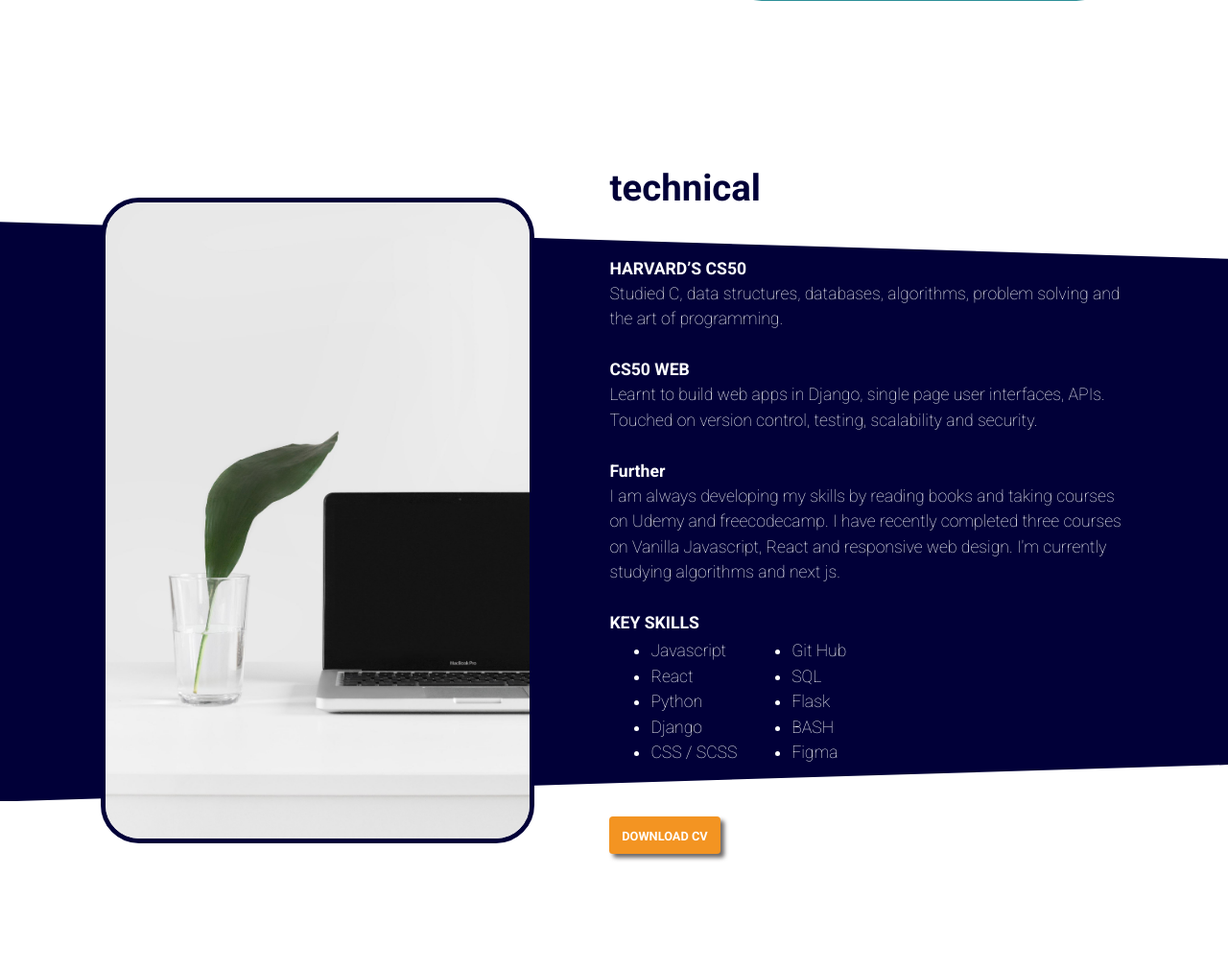
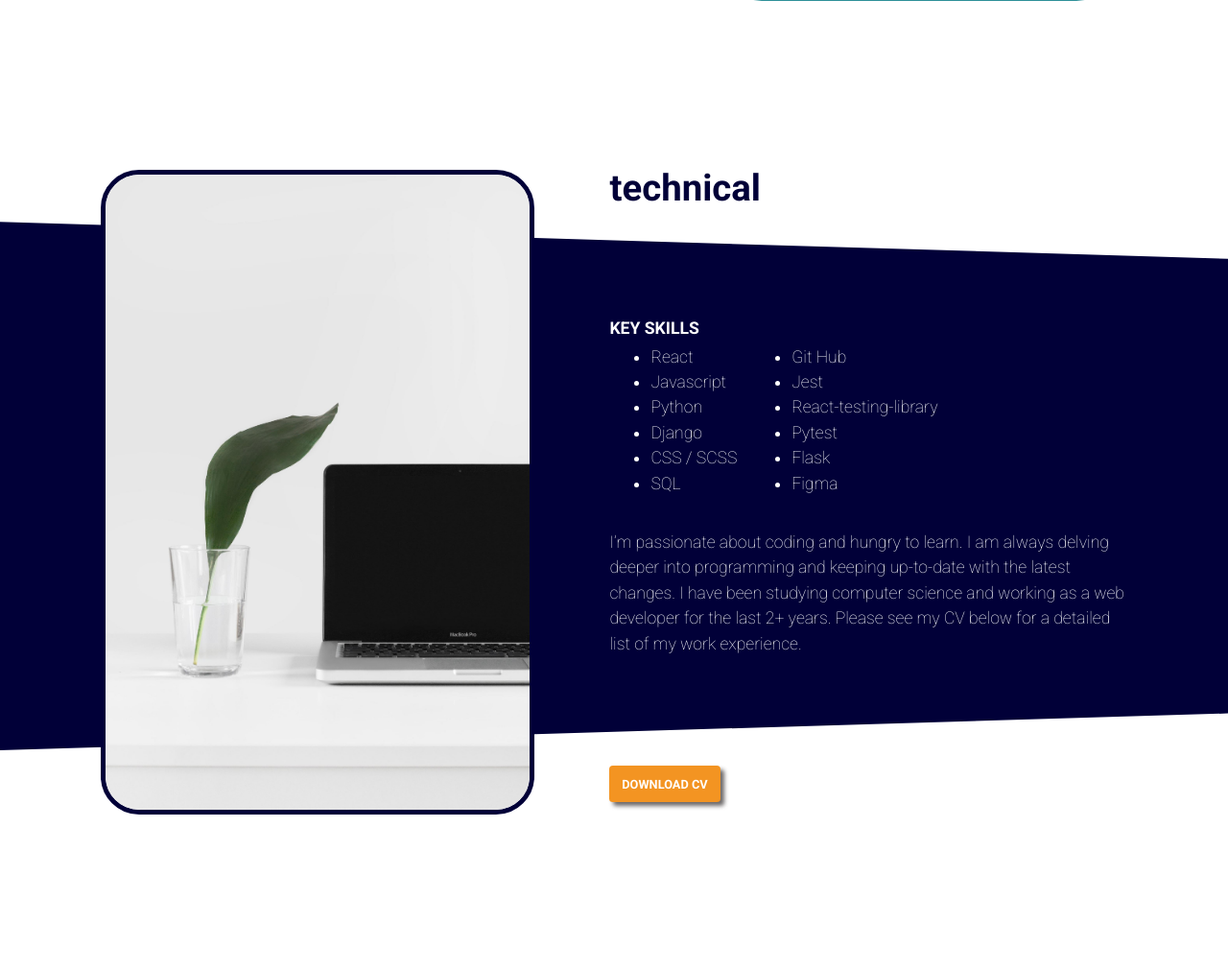
Before and after one commit to andy-little/Web-Portfolio, a Django app: page / in a window 1280 px wide. Shown: the part 2490-3500 px from the top of the page at 96% size. Run offline with Django 3.2, Linux system fonts and the light colour scheme; parts of the project's set-up code (start-up, migrations or seed data) failed here and were passed over; some web fonts are replaced.

Commit message:
updated about text

```diff
--- a/portfolio/static/portfolio/scss/_about.scss
+++ b/portfolio/static/portfolio/scss/_about.scss
@@ -27,7 +27,7 @@
     font-size: 0.9rem;
     font-size: clamp(0.8rem, 1.7vw, 1.1rem);
     ul {
-      margin: 0;
+      margin: 0 0 2rem 0;
     }
     a {
       color: $primary;
--- a/portfolio/static/portfolio/scss/styles.css
+++ b/portfolio/static/portfolio/scss/styles.css
@@ -790,7 +790,7 @@
 }
 
 .about-text ul {
-  margin: 0;
+  margin: 0 0 2rem 0;
 }
 
 .about-text a {
--- a/portfolio/templates/portfolio/index.html
+++ b/portfolio/templates/portfolio/index.html
@@ -126,34 +126,36 @@
 
             <h3 class="about-title">technical</h3>
             <div class="about-background"></div>
-            <div class="about-text"><strong>HARVARD’S CS50</strong><br>
-                Studied C, data structures, databases, algorithms, problem solving and the art of programming.
-                <br><br><strong>CS50 WEB</strong><br>
-                Learnt to build web apps in Django, single page user interfaces, APIs. Touched on version control, testing,
-                scalability and security.
-                <br><br><strong>Further</strong><br>
-                I am always developing my skills by reading books and taking courses on Udemy and freecodecamp. I have recently completed three courses on Vanilla Javascript, React and responsive web design. I'm currently studying algorithms and next js.
-                <br><br><strong>KEY SKILLS</strong>
+            <div class="about-text">
+                <strong>KEY SKILLS</strong>
                 <ul>
                     <table>
                         <tr>
                             <td class="about-table-c1">
+                                <li>React</li>
                                 <li>Javascript</li>
-                                <li>React</li>
                                 <li>Python</li>
                                 <li>Django</li>
                                 <li>CSS / SCSS</li>
+                                <li>SQL</li>
                             </td>
                             <td class="about-table-c2">
                                 <li>Git Hub</li>
-                                <li>SQL</li>
+                                <li>Jest</li>
+                                <li>React-testing-library</li>
+                                <li>Pytest</li>
                                 <li>Flask</li>
-                                <li>BASH</li>
                                 <li>Figma</li>
                             </td>
                         </tr>
                     </table>
                 </ul>
+                <p>
+                    I’m passionate about coding and hungry to learn. I am always delving deeper into programming and keeping up-to-date
+                    with the latest changes. I have been studying computer science and working as a web developer for the last 2+ years.
+                    Please see my CV below for a detailed list of my work experience.
+                </p>
+
             </div>
             <img class="about-img" src="{% static 'portfolio/images/about.jpg' %}" alt="photo of workspace with computer">
             <a target="_blank" class="btn about-btn" href="{% static 'portfolio/pdf/CV.pdf'%}">DOWNLOAD CV</a>
```
Also changed, not shown: 1 other file.
